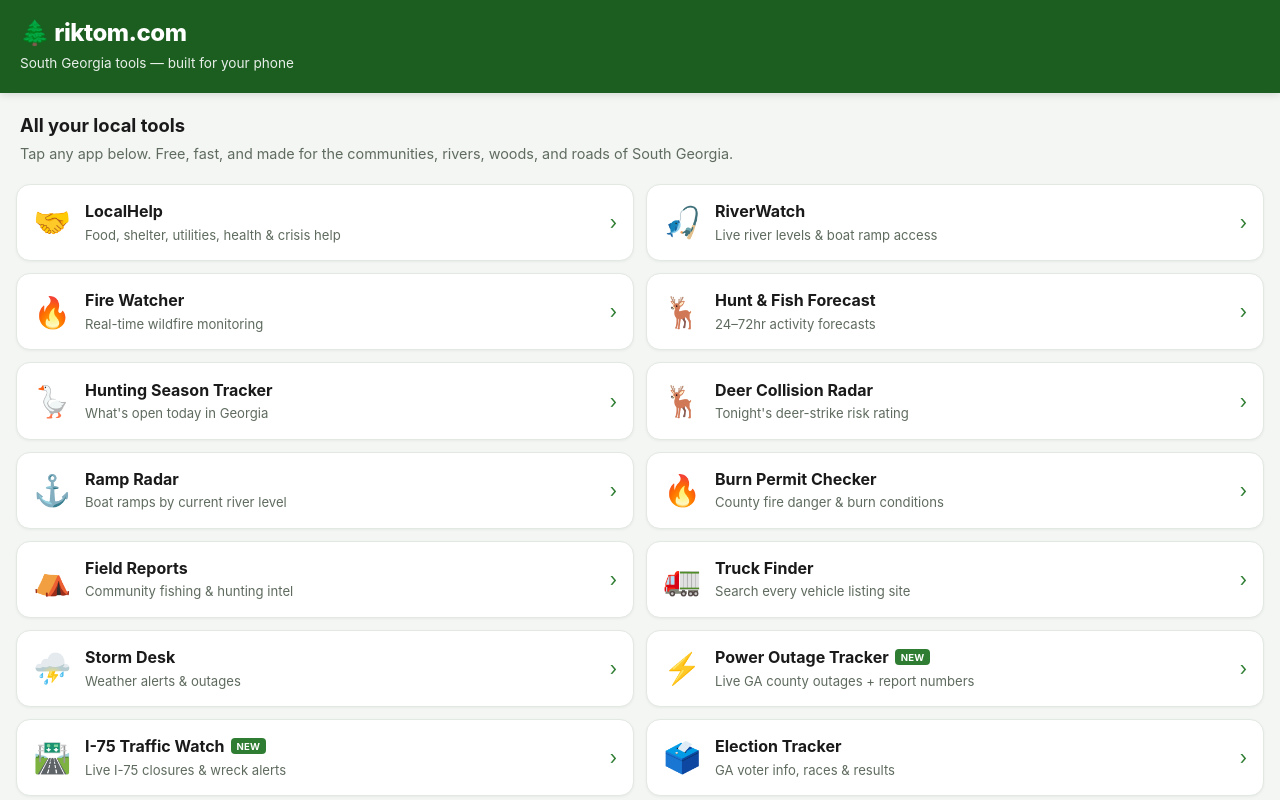
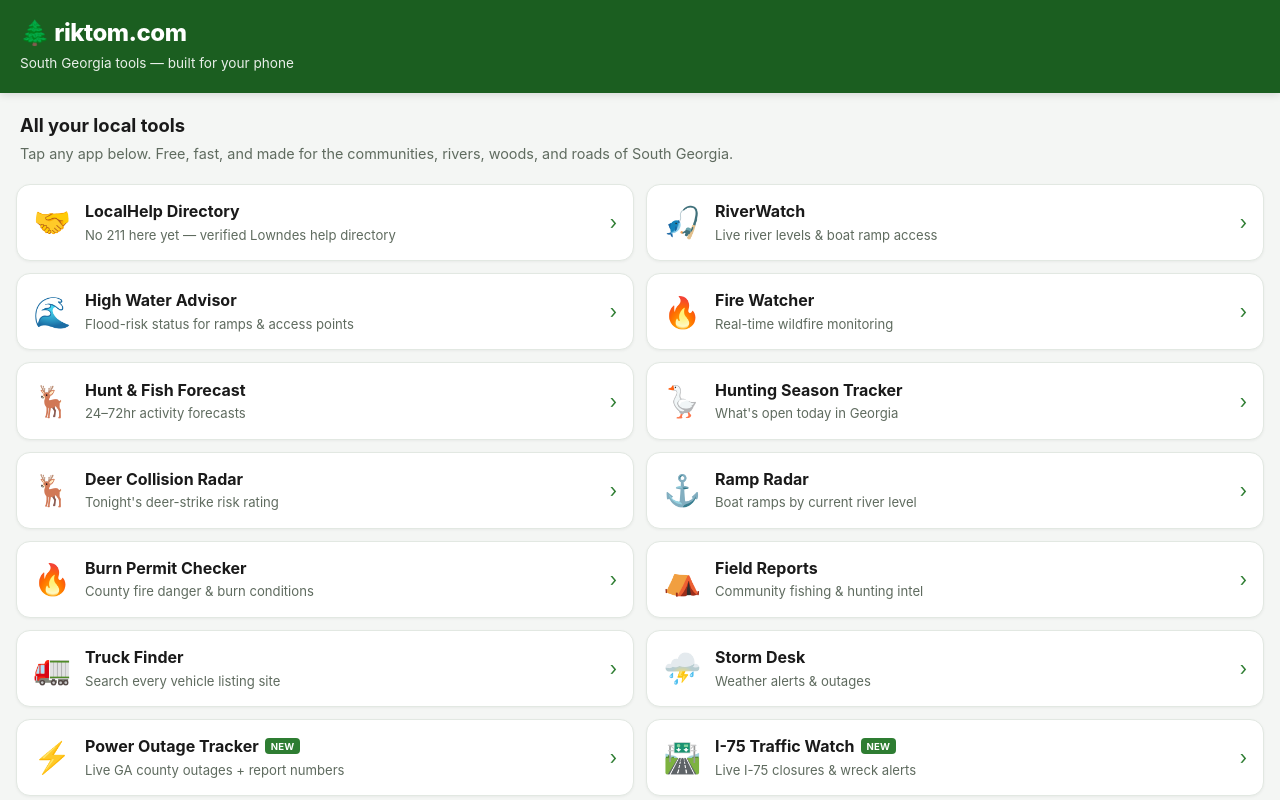
Before and after one commit to riktom-com/mobile-portal, a plain HTML site: page index.html in a window 1280 px wide. Shown: the top 800 px of the page. Drawn offline with Linux system fonts and the light colour scheme.

Commit message:
Hub: LocalHelp Directory relabel + High Water Advisor tile
Co-Authored-By: Claude Fable 5 <noreply@anthropic.com>

```diff
--- a/index.html
+++ b/index.html
@@ -156,8 +156,8 @@
     <a class="app" href="https://riktom.com/apps/localhelp/">
       <span class="icon">🤝</span>
       <span class="body">
-        <span class="name">LocalHelp</span>
-        <span class="desc">Food, shelter, utilities, health & crisis help</span>
+        <span class="name">LocalHelp Directory</span>
+        <span class="desc">No 211 here yet &mdash; verified Lowndes help directory</span>
       </span>
       <span class="arrow">›</span>
     </a>
@@ -167,6 +167,15 @@
       <span class="body">
         <span class="name">RiverWatch</span>
         <span class="desc">Live river levels &amp; boat ramp access</span>
+      </span>
+      <span class="arrow">›</span>
+    </a>
+
+    <a class="app" href="https://riktom.com/apps/highwater/">
+      <span class="icon">🌊</span>
+      <span class="body">
+        <span class="name">High Water Advisor</span>
+        <span class="desc">Flood-risk status for ramps &amp; access points</span>
       </span>
       <span class="arrow">›</span>
     </a>
```
